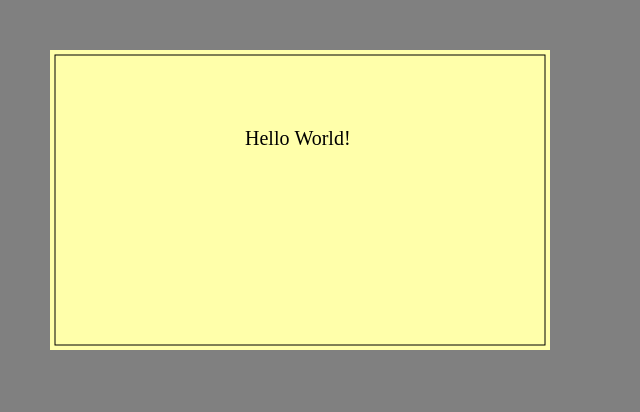
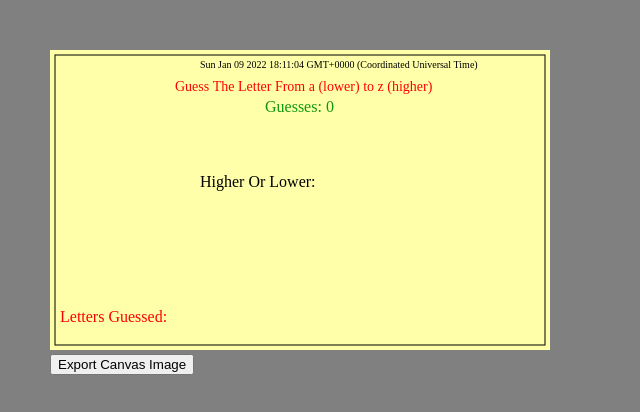
Before and after one commit to HaroldIB/CanvasSimulation, a plain HTML site: page index.html in a window 1280 px wide. Shown: the whole page, without its empty margins (0-640 px from the left). Drawn offline with Linux system fonts and the light colour scheme.

Commit message:
Juego de adivina la letra

```diff
--- /dev/null
+++ b/example2canvas.js
@@ -0,0 +1,126 @@
+window.addEventListener('load', eventWindowLoaded, false);
+
+var Debugger = function () { };
+Debugger.log = function (message) {
+	try {
+		console.log(message);
+	} catch (exception) {
+		return;
+	}
+}
+
+
+function canvasSupport () {
+  	return Modernizr.canvas;
+}
+
+
+function eventWindowLoaded() {
+	canvasApp();
+}
+
+
+function canvasApp() {
+	var guesses = 0;
+	var message = "Guess The Letter From a (lower) to z (higher)";
+	var letters = ["a","b","c","d","e","f","g","h","i","j","k","l","m","n","o","p","q","r","s","t","u","v","w","x","y","z"];
+	var today = new Date();
+	var letterToGuess = "";
+	var higherOrLower = "";
+	var lettersGuessed;
+	var gameOver = false;
+
+	if (!canvasSupport()) {
+			 return;
+  		}
+
+	var theCanvas = document.getElementById("canvasOne");
+	var context = theCanvas.getContext("2d");
+
+	initGame();
+
+	function initGame() {
+		var letterIndex = Math.floor(Math.random() * letters.length);
+		letterToGuess = letters[letterIndex];
+		guesses = 0;
+		lettersGuessed = [];
+		gameOver = false;
+		window.addEventListener("keyup",eventKeyPressed,true);
+		var formElement = document.getElementById("createImageData");
+		formElement.addEventListener('click', createImageDataPressed, true);
+		drawScreen();
+	}
+
+	function eventKeyPressed(e) {
+		if (!gameOver) {
+			var letterPressed = String.fromCharCode(e.keyCode);
+			letterPressed = letterPressed.toLowerCase();
+			guesses++;
+			lettersGuessed.push(letterPressed);
+
+			if (letterPressed == letterToGuess) {
+				gameOver = true;
+			} else {
+
+				letterIndex = letters.indexOf(letterToGuess);
+				guessIndex = letters.indexOf(letterPressed);
+				Debugger.log(guessIndex);
+				if (guessIndex < 0) {
+					higherOrLower = "That is not a letter";
+				} else if (guessIndex > letterIndex) {
+					higherOrLower = "Lower";
+				} else {
+					higherOrLower = "Higher";
+				}
+
+			}
+			drawScreen();
+		  }
+	}
+
+	function drawScreen() {
+		//Background
+		context.fillStyle = "#ffffaa";
+		context.fillRect(0, 0, 500, 300);
+		//Box
+		context.strokeStyle = "#000000";
+		context.strokeRect(5,  5, 490, 290);
+
+		context.textBaseline = "top";
+		//Date
+		context.fillStyle    = "#000000";
+		context.font         = "10px _san";
+		context.fillText  (today, 150 ,10);
+		//Message
+		context.fillStyle    = "#FF0000";
+		context.font         = "14px _sans";
+		context.fillText  (message, 125, 30);
+		//Guesses
+		context.fillStyle    = "#109910";
+		context.font         = "16px _sans";
+		context.fillText  ('Guesses: ' + guesses, 215, 50);
+		//Higher Or Lower
+		context.fillStyle    = "#000000";
+		context.font         = "16px _sans";
+		context.fillText  ("Higher Or Lower: " + higherOrLower, 150,125);
+		//Letters Guessed
+		context.fillStyle    = "#FF0000";
+		context.font         = "16px _sans";
+		context.fillText  ("Letters Guessed: " + lettersGuessed.toString(), 10, 260);
+		if (gameOver) {
+			context.fillStyle    = "#FF0000";
+			context.font         = "40px _sans";
+			context.fillText  ( "You Got it!", 150, 180);
+		}
+
+
+
+	}
+
+	function createImageDataPressed(e) {
+
+		window.open(theCanvas.toDataURL(),"canavsImage","left=0,top=0,width=" + theCanvas.width + ",height=" + theCanvas.height +",toolbar=0,resizable=0");
+
+	}
+
+}
--- a/index.html
+++ b/index.html
@@ -6,13 +6,17 @@
     <title>CANVAS</title>
     <link rel="stylesheet" href="style.css">
     <script src="modernizr-1.6.min.js"></script>
-    <script src="canvasJS.js"></script>
+    <script src="example2canvas.js"></script>
 </head>
 <body>
     <div class="lienzo">
         <canvas id="canvasOne" width="500" height="300">
             Tu Navegador no soporta HTML5 canvas.
         </canvas>
+        <form>
+            <input type="button" id="createImageData" value="Export Canvas Image">
+        </form>
     </div>
+
 </body>
 </html>
```
Also changed, not shown: canvasJS.js (+7 -5 lines).
